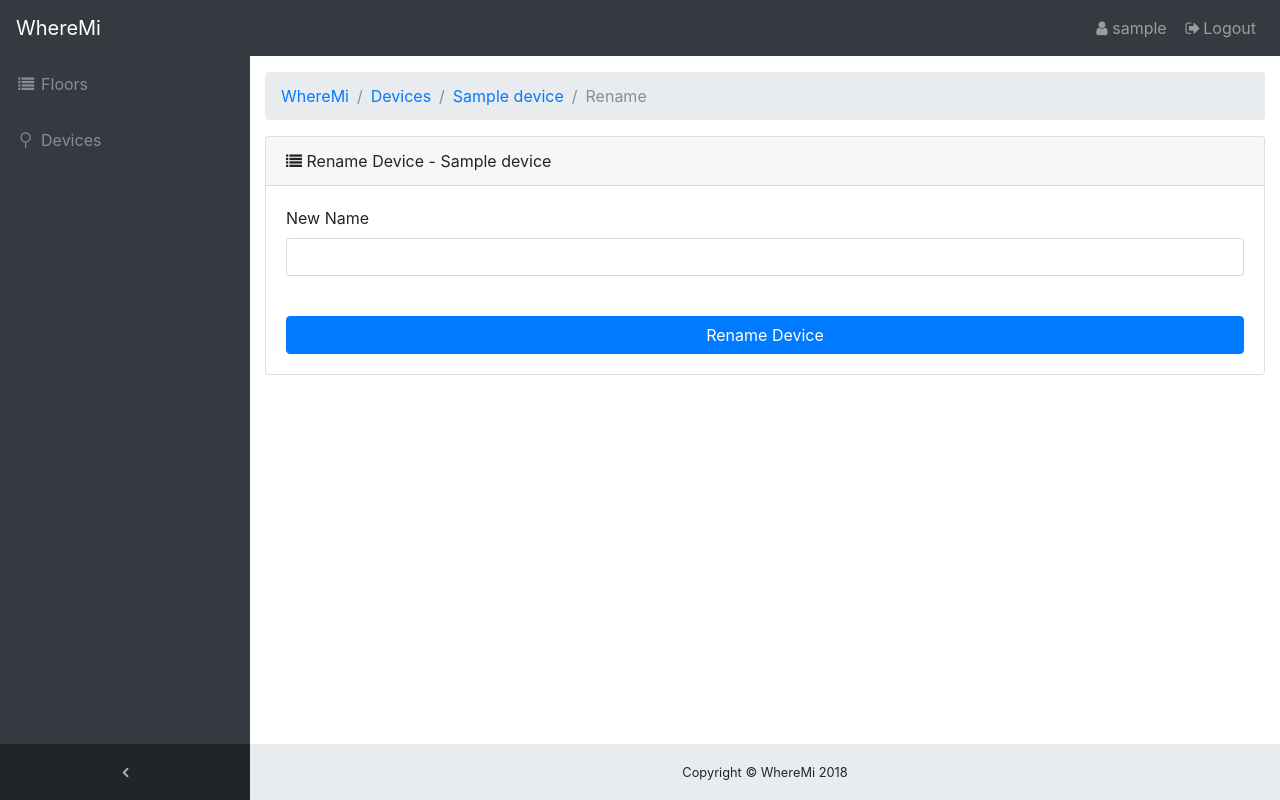
After one commit to btoztas/WhereMi, a Flask app: template wheremi_app/templates/rename_device.html in a window 1280 px wide. The commit adds this page. Run offline with Flask 2, Linux system fonts and the light colour scheme; tables that the repository leaves empty hold one stand-in row (values such as "Sample post"); the template is opened without the code that fills it: values that come from a table or form of the project are taken from there, most other values are stand-ins (such as "Sample title", 1, 10 or a date in 2020); data that the repository does not hold is empty; parts of the project's set-up code (start-up, migrations or seed data) failed here and were passed over; some libraries are stand-ins or nearby versions.

Commit message:
implemented rename device

```diff
--- a/wheremi_app/helpers/location.py
+++ b/wheremi_app/helpers/location.py
@@ -147,7 +147,7 @@ def get_n_location(device, n):
                     })
 
             if len(beacon_data) != 0:
-                # Get stronghest beacon
+                # Get strongest beacon
                 beacon_strong = None
                 for beacon in beacon_data:
                     if max < beacon['rssi']:
--- a/wheremi_app/templates/device.html
+++ b/wheremi_app/templates/device.html
@@ -24,6 +24,9 @@
     <div class="card-body">
         <a href="#">
             <button class="btn btn-primary" type="button">Edit</button>
+        </a>
+        <a href="/devices/{{device.id}}/rename">
+            <button class="btn btn-primary" type="button">Rename</button>
         </a>
         <a href="#">
             <button class="btn btn-primary" type="button">Delete</button>
--- /dev/null
+++ b/wheremi_app/templates/rename_device.html
@@ -0,0 +1,50 @@
+{% extends 'blank.html' %}
+{% block head %}
+<link rel="stylesheet" href="https://cdn.rawgit.com/openlayers/openlayers.github.io/master/en/v5.2.0/css/ol.css">
+<style>
+    .map {
+        height: 400px;
+        width: 100%;
+    }
+</style>
+{% endblock %}
+{% block body %}
+
+<ol class="breadcrumb">
+    <li class="breadcrumb-item"><a href="/">WhereMi</a></li>
+    <li class="breadcrumb-item active"><a href="/devices">Devices</a></li>
+    <li class="breadcrumb-item active"><a href="/devices/{{ device.id }}">{{ device.name }}</a></li>
+    <li class="breadcrumb-item active">Rename</li>
+</ol>
+
+<div class="card mb-3">
+    <div class="card-header">
+        <i class="fa fa-list"></i> Rename Device - {{ device.name }}
+    </div>
+
+    <div class="card-body">
+        <form method="post" enctype=multipart/form-data>
+            <div class="form-group">
+                <label for="name">New Name</label>
+                <br>
+                <input class="form-control" id="name" type="text" name="new_name" maxlength="50" required/>
+                <br>
+            </div>
+            <button class="btn btn-primary btn-block" type="submit">Rename Device</button>
+        </form>
+
+    </div>
+</div>
+
+
+{% endblock %}
+
+
+{% block scripts %}
+<script src="https://code.highcharts.com/highcharts.js"></script>
+<script src="https://code.highcharts.com/modules/series-label.js"></script>
+<script src="https://code.highcharts.com/modules/exporting.js"></script>
+<script src="https://cdn.rawgit.com/openlayers/openlayers.github.io/master/en/v5.2.0/build/ol.js"></script>
+<script src="{{ url_for('static', filename='js/device.js') }}"></script>
+
+{% endblock %}
--- a/wheremi_app/views/devices.py
+++ b/wheremi_app/views/devices.py
@@ -310,3 +310,18 @@ def device_location_n_api(device_id, n):
             ), 200, {'ContentType': 'application/json'}
 
     abort(401)
+
+
+@app.route("/devices/<device_id>/rename", methods = ['POST', 'GET'])
+@login_required
+def rename_device(device_id):
+    if request.method == 'GET':
+        username = current_user.username
+        device = Device.query.filter_by(id=device_id).first()
+        return render_template('rename_device.html', username=username, device=device)
+
+    elif request.method == 'POST':
+        new_name = request.form['new_name']
+        device = Device.query.filter_by(id=device_id).first()
+        device.rename(new_name)
+        return redirect(url_for('list_devices'))
```
Also changed, not shown: wheremi_app/models/device.py (+31 -0 lines).
